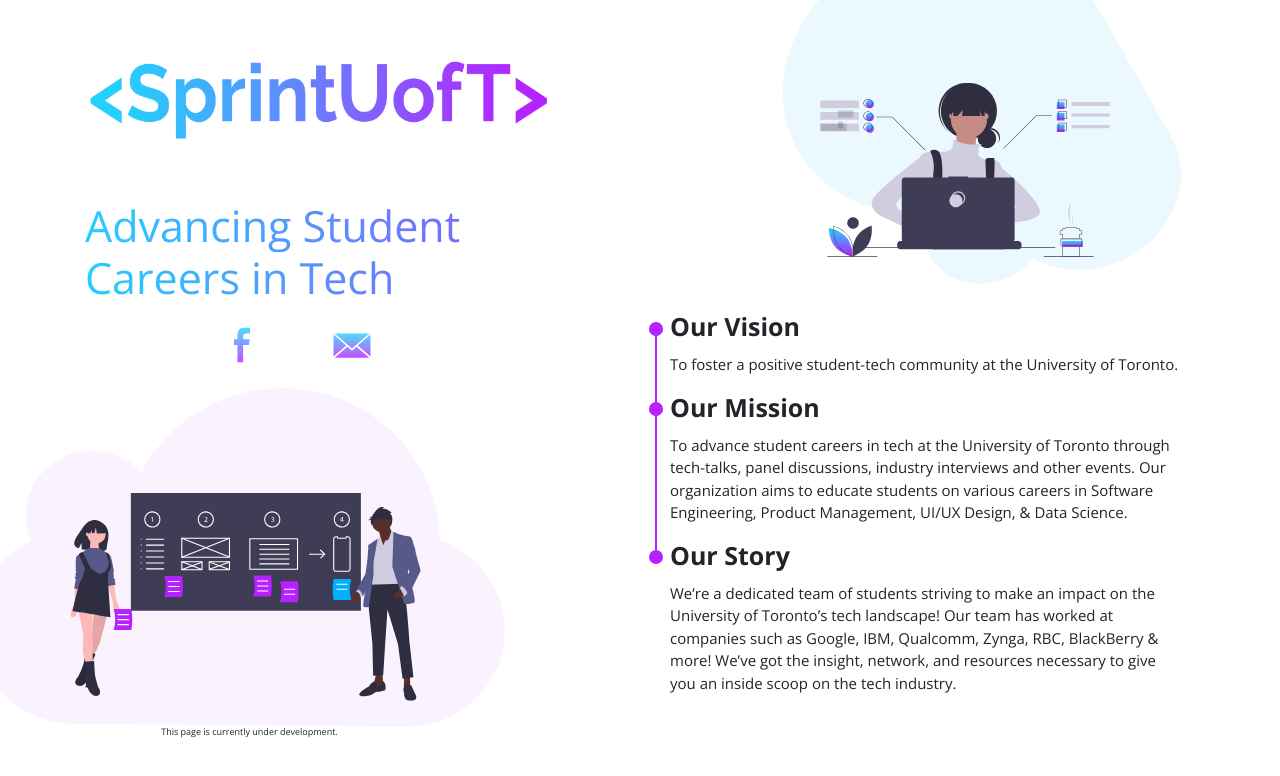
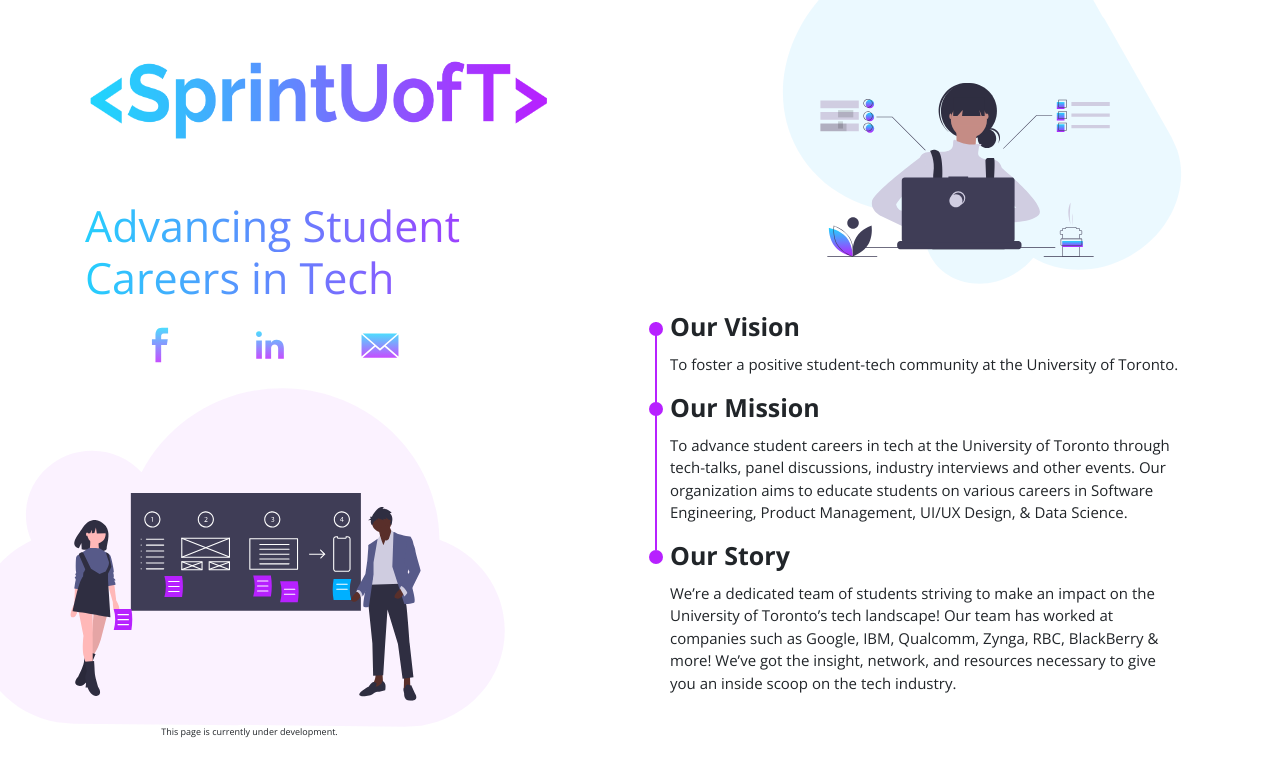
Before and after one commit to SprintUofT/SprintUofT, a React (Create React App) app: page / in a window 1280 px wide. Shown: the top 776 px of the page. Built offline with nearby package versions, Linux system fonts and the light colour scheme.

Commit message:
added back linkedin

```diff
--- a/src/App.css
+++ b/src/App.css
@@ -62,7 +62,7 @@
   margin-left: 0px;
   padding-left: 0px;
   margin: 0.75rem auto;
-  width: 60%;
+  width: 80%;
 }
 
 .contact-list li {
--- a/src/App.js
+++ b/src/App.js
@@ -90,7 +90,7 @@
         </Row>
 
         <Row>
-          <Col sm={7}>
+          <Col sm={5}>
             <div className="title">
               <h1 className="slogan" style={sloganFormat}>
                 Advancing Student
@@ -101,7 +101,7 @@
 
               <ContactList
                 facebook="https://www.facebook.com/SprintUofT/"
-                // linkedin="https://www.google.ca"
+                linkedin="https://www.linkedin.com/company/sprintuoft/"
                 email="mailto:sprintuoft@gmail.com" />
             </div>
           </Col>
--- a/src/components/contactList.js
+++ b/src/components/contactList.js
@@ -9,11 +9,11 @@
             <img src={require('../Icons/Facebook_Logo.svg')} alt="facebook"/>
             </a>
         </li>
-        {/* <li>
+        <li>
             <a href={props.linkedin}>
             <img src={require('../Icons/LinkedIn_Logo.svg')} alt="linkedin"/>
             </a>
-        </li> */}
+        </li>
         <li>
             <a href={props.email}>
             <img src={require('../Icons/Email_Logo.svg')} alt="email"/>
```
